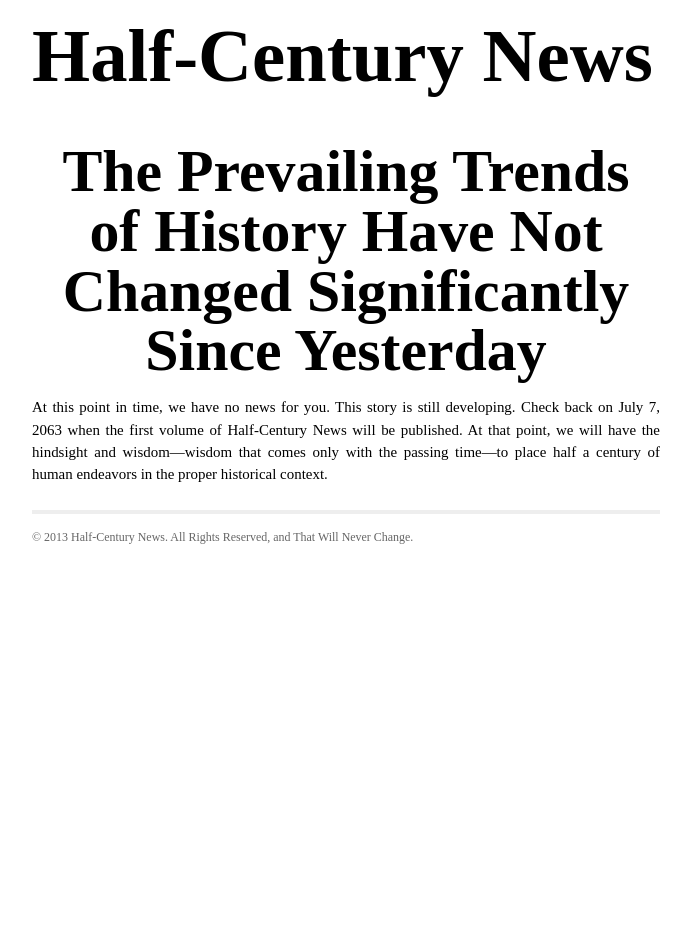
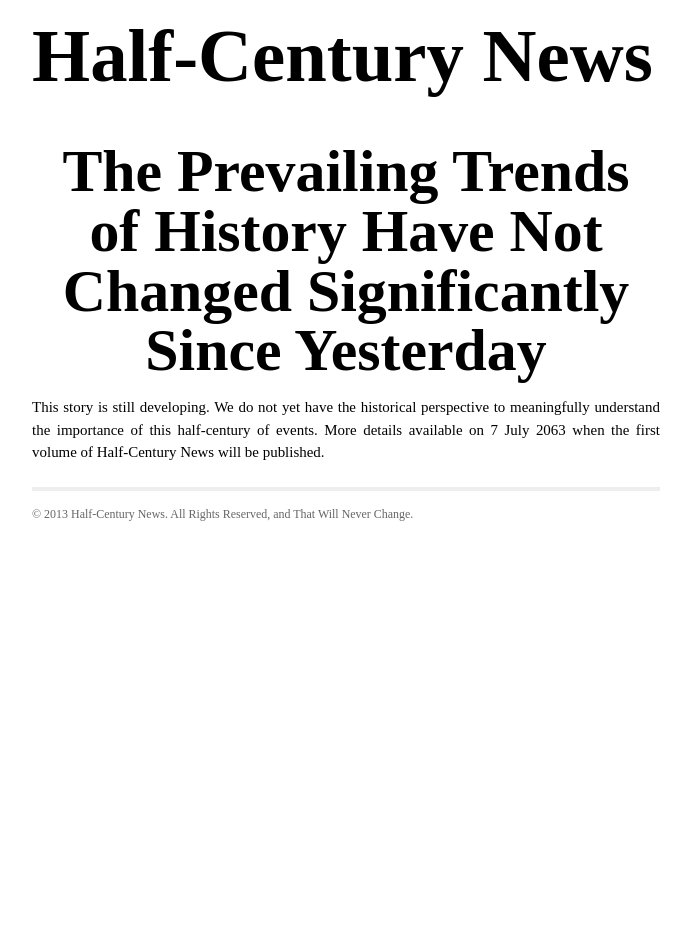
Before and after one commit to seliopou/hcn, a Jekyll site: the page built from index.html, in a window 1280 px wide. Shown: the whole page, without its empty margins (294-985 px from the left). Built offline with Jekyll 4.4.1, drawn with Linux system fonts in a browser that asks for light colours.

Commit message:
Update index.html

```diff
--- a/index.html
+++ b/index.html
@@ -6,11 +6,11 @@ title: Half-Century News
 <div id="home">
   <h2 class="news">The Prevailing Trends of History Have Not Changed Significantly Since Yesterday</h2>
   <p>
-    At this point in time, we have no news for you. This story is still
-    developing. Check back on July 7, 2063 when the first volume of
-    Half-Century News will be published. At that point, we will have the
-    hindsight and wisdom&mdash;wisdom that comes only with the passing
-    time&mdash;to place half a century of human endeavors in the proper
-    historical context.
+    This story is still developing. We do not yet have the
+    historical perspective to meaningfully understand the importance
+    of this half-century of events.
+
+    More details available on 7 July 2063 when the first volume of
+    Half-Century News will be published.
   </p>
 </div>
```
